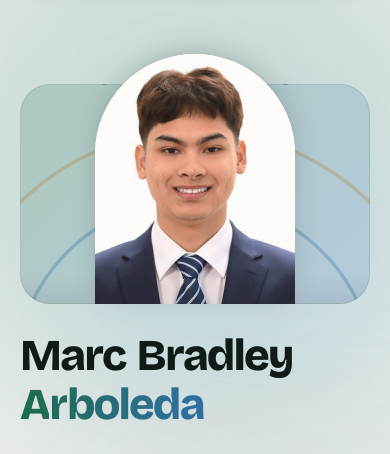
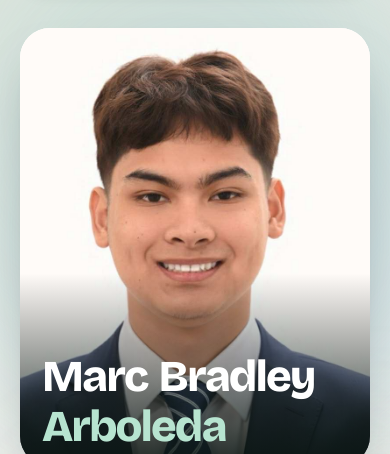
Before and after one commit to marcarboleda/Arboleda-Marc-Mobile-Portfolio, a website: page public/index.html in a window 390 px wide. Shown: the part 82-536 px from the top of the page. Drawn offline with Linux system fonts and the light colour scheme.

Commit message:
Editorial phone hero

```diff
--- a/public/index.html
+++ b/public/index.html
@@ -12,7 +12,7 @@
   <link rel="icon" type="image/png" href="assets/images/favicon.png">
   <link rel="preload" href="assets/fonts/bricolage-grotesque-latin-wght-normal.woff2" as="font" type="font/woff2" crossorigin>
   <link rel="preload" href="assets/fonts/figtree-latin-wght-normal.woff2" as="font" type="font/woff2" crossorigin>
-  <link rel="stylesheet" href="styles.css">
+  <link rel="stylesheet" href="styles.css?v=20261126b">
   <script>
     (function () {
       var d = document.documentElement;
@@ -439,6 +439,6 @@
 </dialog>
 
 <div class="progress" aria-hidden="true"><i></i></div>
-<script src="main.js" defer></script>
+<script src="main.js?v=20261126b" defer></script>
 </body>
 </html>
--- a/public/styles.css
+++ b/public/styles.css
@@ -401,14 +401,14 @@ dialog[open] .case-inner { animation: pop 500ms cubic-bezier(.2,.9,.2,1) both; }
 /* ---------- Responsive ---------- */
 @media (max-width: 1000px) {
   .landing-grid { grid-template-columns: 1fr; gap: 36px; }
-  .landing-art { order: -1; width: min(460px, 100%); height: 230px; justify-self: start; margin-top: 56px; }
-  .landing-art::before { content: ""; position: absolute; inset: 0; border-radius: 30px; border: 1px solid var(--line); background:
-      radial-gradient(circle at 50% 135%, transparent 0 34%, color-mix(in srgb, var(--c1) 38%, transparent) 34.4% 35%, transparent 35.4% 52%, color-mix(in srgb, var(--c2) 32%, transparent) 52.4% 53%, transparent 53.4% 72%, color-mix(in srgb, var(--c4) 30%, transparent) 72.4% 73%, transparent 73.4%),
-      linear-gradient(135deg, color-mix(in srgb, var(--c1) 26%, var(--lilac)), color-mix(in srgb, var(--c2) 24%, var(--mint))); }
-  .arch { position: absolute; left: 50%; bottom: 0; translate: -50% 0; width: 214px; aspect-ratio: 4 / 5; border-radius: 999px 999px 0 0; background: var(--surface); box-shadow: 0 -6px 30px -10px rgba(16, 26, 23, 0.35); }
-  .arch img { object-position: center 14%; }
-  .landing-art::after { content: ""; position: absolute; left: 0; right: 0; bottom: 0; height: 30px; border-radius: 0 0 30px 30px; background: linear-gradient(transparent, color-mix(in srgb, var(--ink) 8%, transparent)); pointer-events: none; }
-  .landing-grid { gap: 28px; }
+  .landing-art { order: -1; width: min(520px, 100%); justify-self: start; margin: 0; }
+  .arch { position: relative; width: 100%; aspect-ratio: 4 / 5; max-height: 64svh; border-radius: 30px; background: var(--surface); box-shadow: 0 24px 50px -26px rgba(16, 26, 23, 0.55); }
+  .arch img { object-position: center 6%; }
+  .landing-art::after { content: ""; position: absolute; inset: 0; border-radius: 30px; pointer-events: none; background: linear-gradient(to top, rgba(8, 20, 16, 0.9) 0%, rgba(8, 20, 16, 0.5) 20%, rgba(8, 20, 16, 0) 44%); }
+  .landing-text .name { position: relative; z-index: 2; margin: -112px 0 0; padding: 0 22px; color: #fff; }
+  .landing-text .name .char, .landing-text .name .line.grad.split .char { background: none; -webkit-text-fill-color: #fff; color: #fff; }
+  .landing-text .name .line.grad.split .char { -webkit-text-fill-color: #b7e4d0; color: #b7e4d0; }
+  .landing-grid { gap: 0; }
   .landing { padding-top: 110px; }
   .scroll-cue { display: none; }
   .journey-grid { grid-template-columns: 1fr; }
@@ -428,8 +428,6 @@ dialog[open] .case-inner { animation: pop 500ms cubic-bezier(.2,.9,.2,1) both; }
 }
 
 @media (max-width: 640px) {
-  .landing-art { height: 220px; }
-  .arch { width: 200px; }
   .skill-grid { grid-template-columns: 1fr; }
   body { font-size: 16.5px; }
   .nav-resume { display: none; }
```
